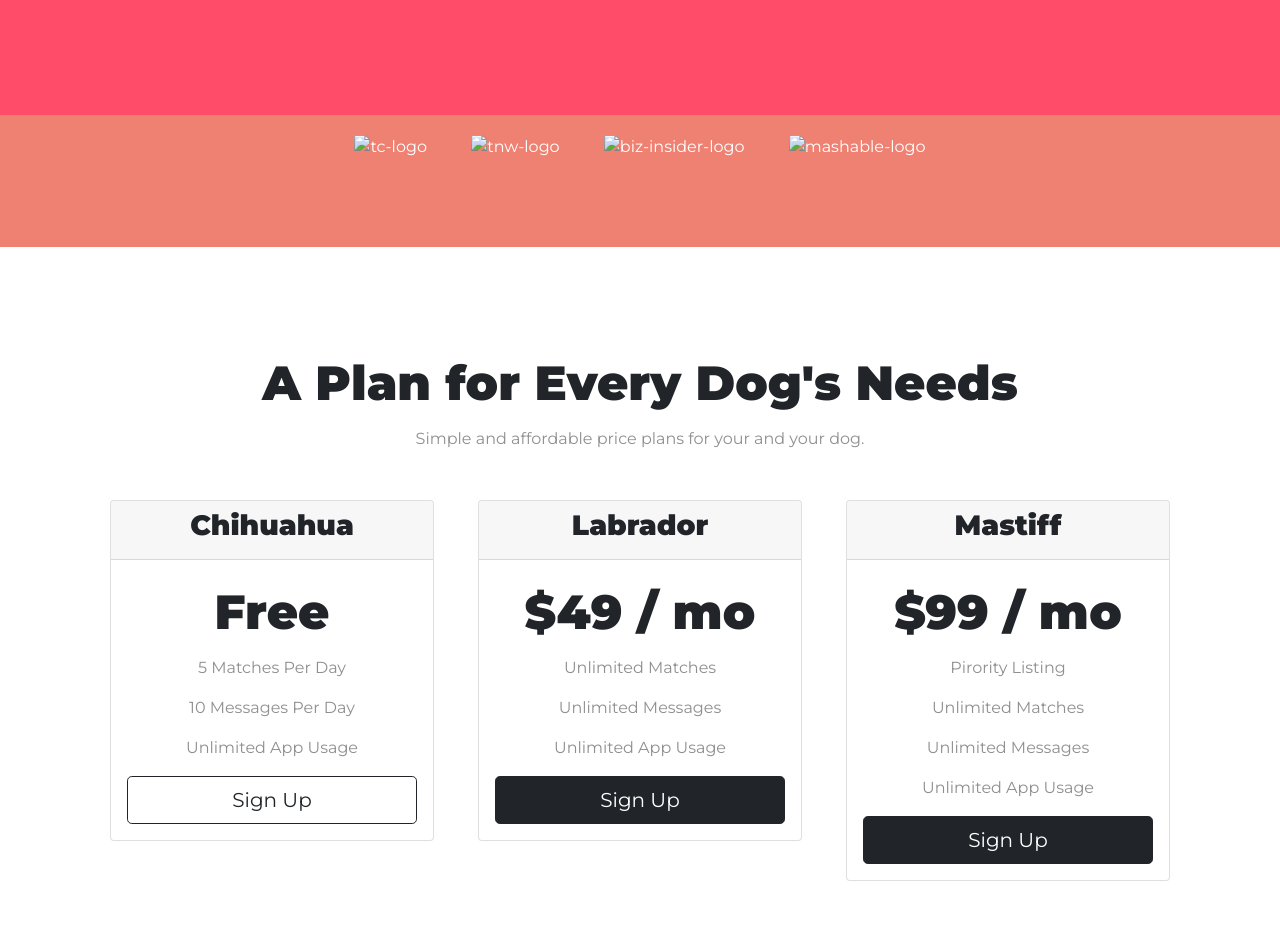
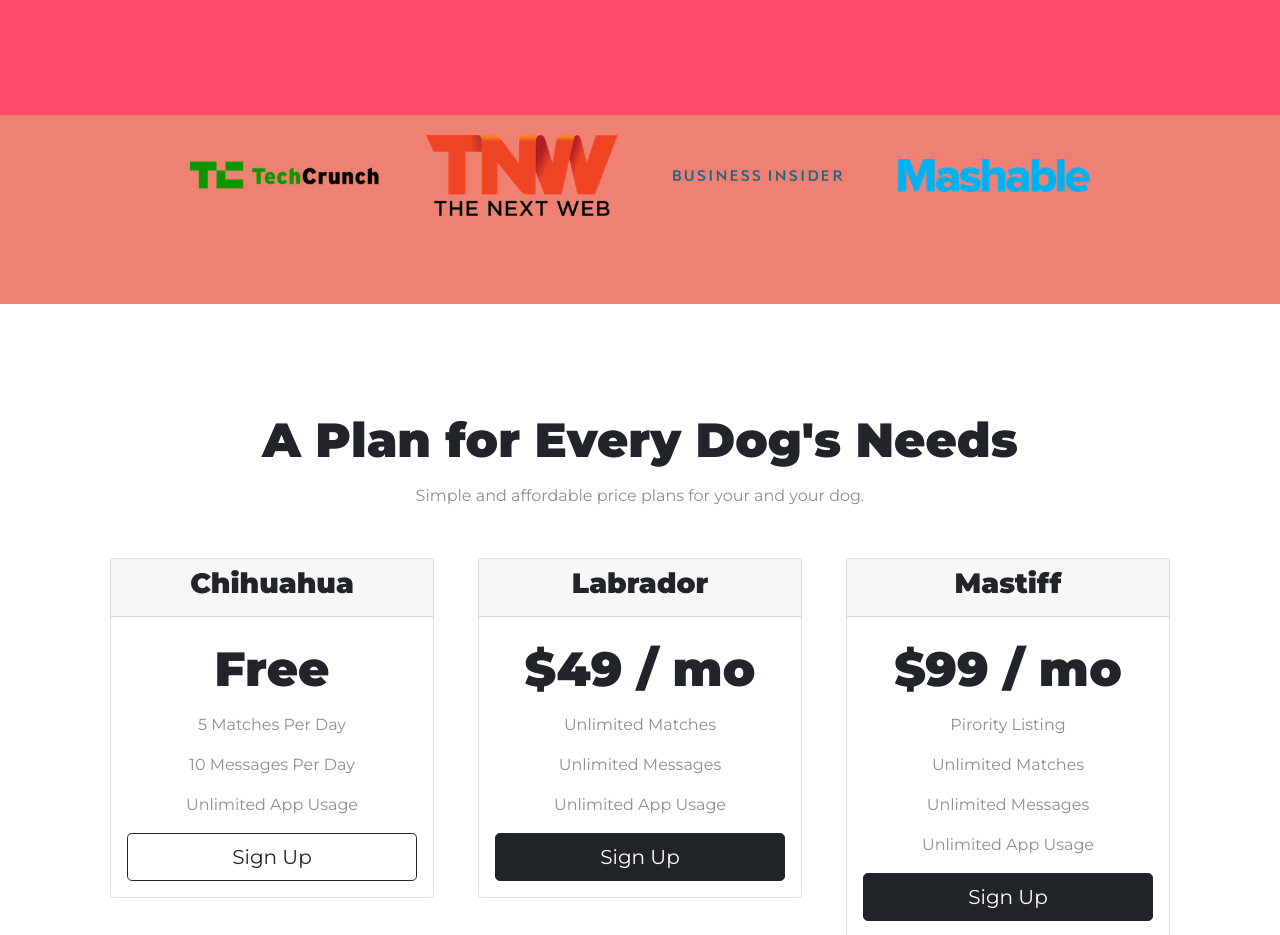
Before and after one commit to heatherbontrager/TinDog, a plain HTML site: page index.html in a window 1280 px wide. Shown: the part 1600-2535 px from the top of the page. Drawn offline with nearby package versions, Linux system fonts and the light colour scheme.

Commit message:
edited image files

```diff
--- a/index.html
+++ b/index.html
@@ -140,10 +140,10 @@
   <!-- Press -->
 
   <section class="colored-section" id="press">
-    <img class="press-logo" src="images/techcrunch.png" alt="tc-logo">
-    <img class="press-logo" src="images/tnw.png" alt="tnw-logo">
-    <img class="press-logo" src="images/bizinsider.png" alt="biz-insider-logo">
-    <img class="press-logo" src="images/mashable.png" alt="mashable-logo">
+    <img class="press-logo" src="techcrunch.png" alt="tc-logo">
+    <img class="press-logo" src="tnw.png" alt="tnw-logo">
+    <img class="press-logo" src="bizinsider.png" alt="biz-insider-logo">
+    <img class="press-logo" src="mashable.png" alt="mashable-logo">
 
   </section>
 
```
